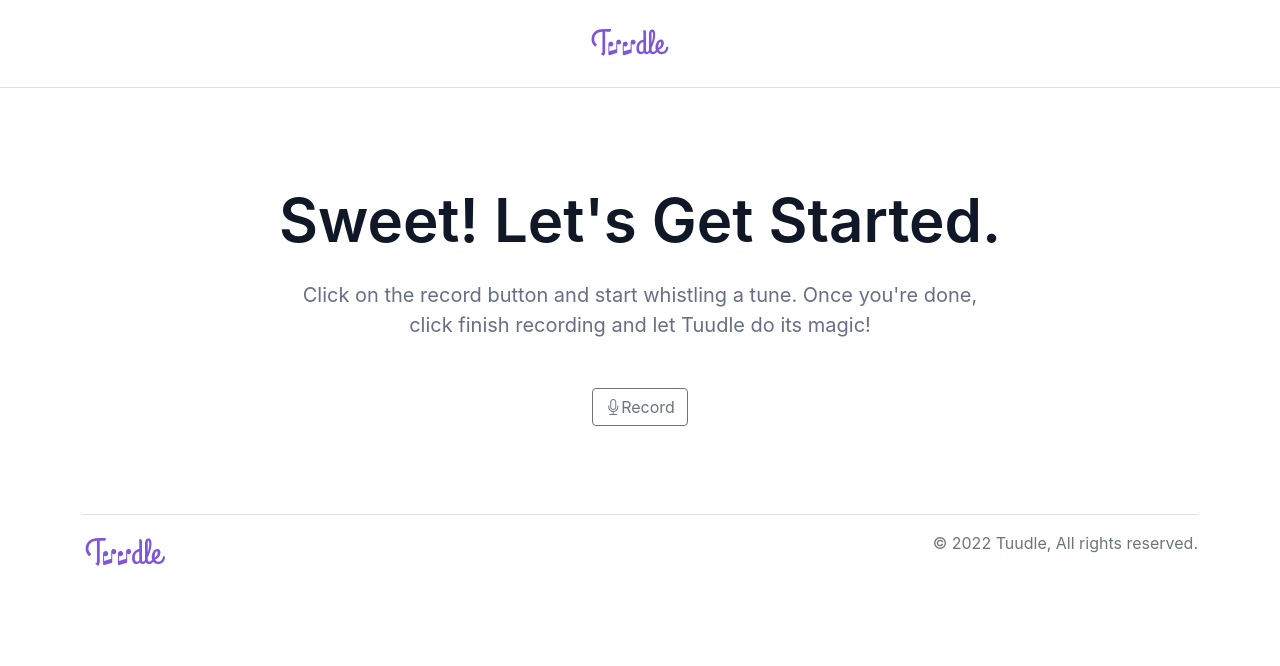
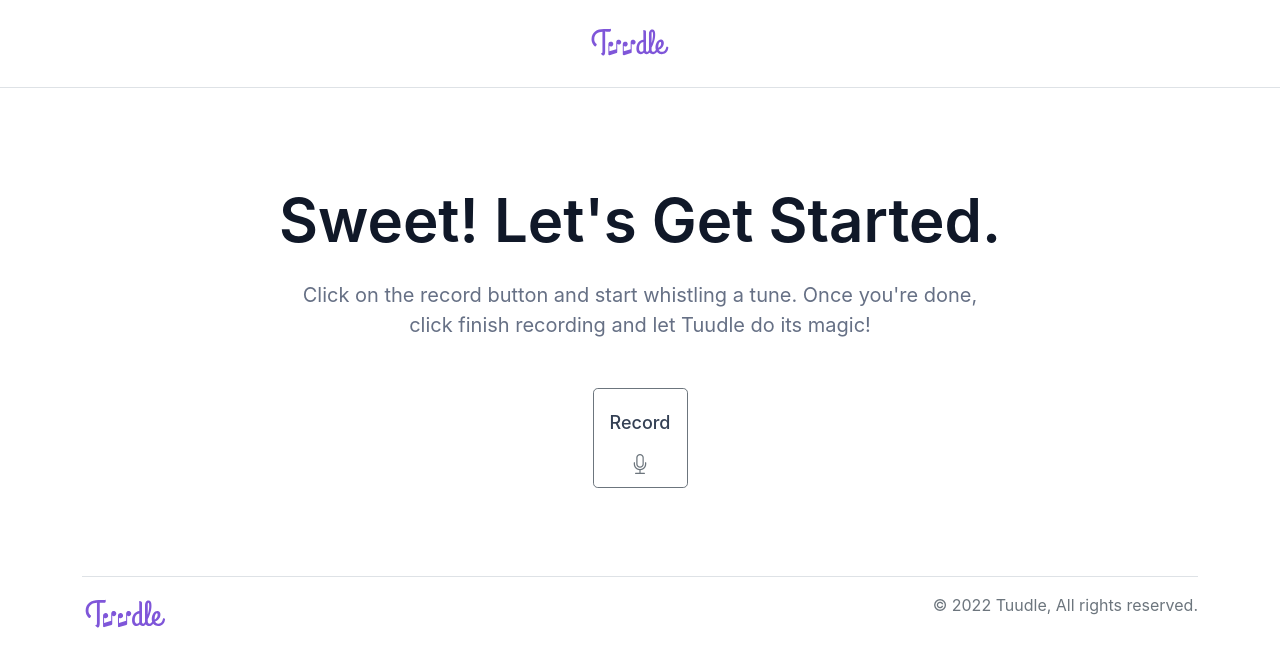
Before and after one commit to cpanican/test_repo, a Next.js app in the folder frontend/: page /get-started in a window 1280 px wide. Shown: the top 666 px of the page. Built offline with nearby package versions, Linux system fonts and the light colour scheme.

Commit message:
record button frontend

```diff
--- a/frontend/pages/get-started/index.js
+++ b/frontend/pages/get-started/index.js
@@ -12,9 +12,13 @@ export default function GetStarted() {
         </p>
 
         <div className={styles.grid}>
-          <a href="/success">
-            <button class="btn btn-outline-secondary"><i class="bi bi-mic"></i>Record</button>
-          </a>
+
+                <button className={styles.RecordingBtn} class="btn btn-outline-secondary btn-lg">
+
+                    <p className={styles.recordFont}> Record </p>
+                    <i class="bi bi-mic"></i>
+                </button>
+
         </div>
 
 
--- a/frontend/styles/Home.module.css
+++ b/frontend/styles/Home.module.css
@@ -49,3 +49,72 @@
     margin: 0px 103px;
   }
 }
+
+.RecordingBtn {
+/* _Button base */
+
+
+/* Auto layout */
+
+display: flex;
+flex-direction: column;
+justify-content: center;
+align-items: center;
+padding: 16px 28px;
+
+position: static;
+left: 0%;
+right: 0%;
+top: 0%;
+bottom: 0%;
+
+/* White */
+
+background: #FFFFFF;
+/* Gray/300 */
+
+border: 1px solid #D0D5DD;
+box-sizing: border-box;
+/* Shadow/xs */
+
+box-shadow: 0px 1px 2px rgba(16, 24, 40, 0.05);
+border-radius: 30px;
+
+/* Inside auto layout */
+
+flex: none;
+order: 0;
+flex-grow: 0;
+margin: 0px 0px;
+}
+
+.recordFont
+{
+position: static;
+width: 61px;
+height: 28px;
+left: 28px;
+top: 68px;
+
+/* Text lg/Medium */
+
+font-family: Inter;
+font-style: normal;
+font-weight: 500;
+font-size: 18px;
+line-height: 28px;
+/* identical to box height, or 156% */
+
+
+/* Gray/700 */
+
+color: #344054;
+
+
+/* Inside auto layout */
+
+flex: none;
+order: 1;
+flex-grow: 0;
+margin: 12px 0px;
+}
```
Also changed, not shown: 1 other file (tests, documents, lock files or other folders).
